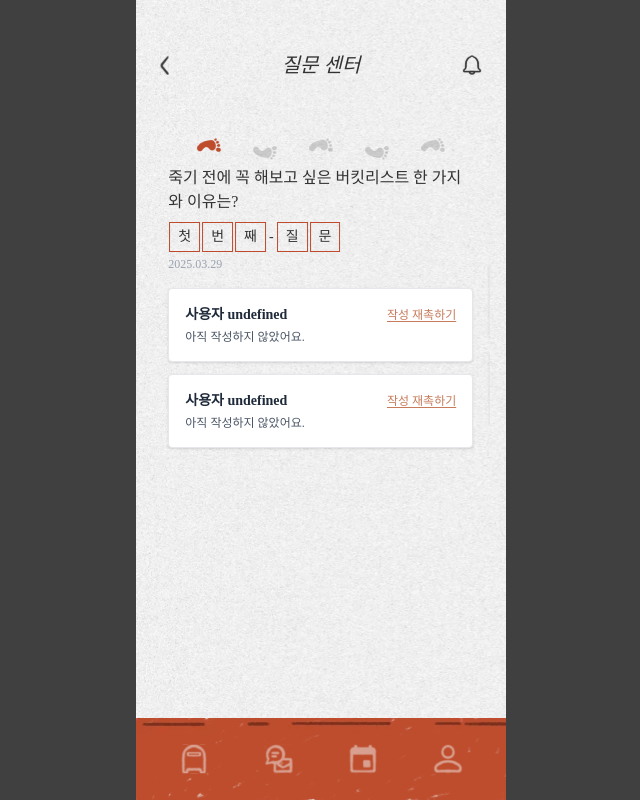
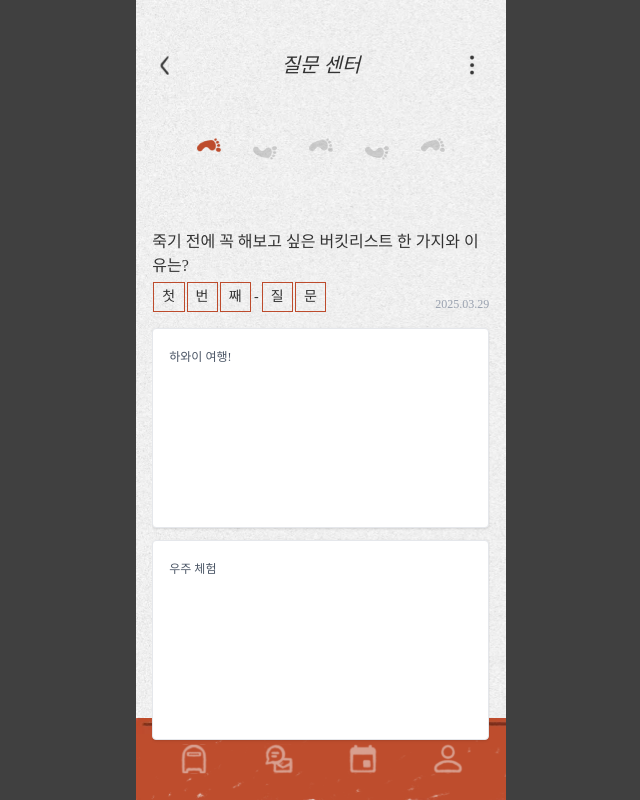
Before and after one commit to MeetCarrier/MeetCarrier-Front, a React (Vite) app: page /survey/1 in a window 1280 px wide. Shown: the whole page, without its empty margins (319-959 px from the left). Built offline with nearby package versions, Linux system fonts and the light colour scheme; no server answers; a web font is replaced by a local one.

Commit message:
✨설문지 페이지 수정

```diff
--- a/src/pages/Chat/SurveyPage.tsx
+++ b/src/pages/Chat/SurveyPage.tsx
@@ -1,14 +1,13 @@
 import { useLocation, useNavigate } from "react-router-dom";
-import { useEffect, useState } from "react";
+import { useRef, useEffect, useState } from "react";
 import { Swiper, SwiperSlide } from "swiper/react";
 import "swiper/css";
 
-import stamp from "../../assets/img/stamp.svg";
-import bell_default from "../../assets/img/icons/NavIcon/bell_default.svg";
 import back_arrow from "../../assets/img/icons/HobbyIcon/back_arrow.svg";
-
 import NavBar from "../../components/NavBar";
 import FootPrintCheck from "./components/FootPrintCheck";
+import menuIcon from "../../assets/img/icons/HobbyIcon/menu.svg";
+import checkIcon from "../../assets/img/icons/HobbyIcon/check.svg";
 
 interface Question {
   questionId: number;
@@ -30,6 +29,12 @@ function SurveyPage() {
   const [currentStep, setCurrentStep] = useState(0);
   const [questions, setQuestions] = useState<Question[]>([]);
   const [answers, setAnswers] = useState<Answer[]>([]);
+  const [isEditing, setIsEditing] = useState(false);
+  const [editedContent, setEditedContent] = useState("");
+  const [isMenuOpen, setIsMenuOpen] = useState(false);
+  const menuRef = useRef<HTMLDivElement>(null);
+
+  const myId = 10;
 
   useEffect(() => {
     fetch("/survey_questions.json")
@@ -43,12 +48,36 @@ function SurveyPage() {
       .catch(console.error);
   }, []);
 
+  useEffect(() => {
+    const handleClickOutside = (e: MouseEvent) => {
+      if (menuRef.current && !menuRef.current.contains(e.target as Node)) {
+        setIsMenuOpen(false);
+      }
+    };
+
+    if (isMenuOpen) {
+      document.addEventListener("mousedown", handleClickOutside);
+    }
+
+    return () => {
+      document.removeEventListener("mousedown", handleClickOutside);
+    };
+  }, [isMenuOpen]);
+
   const handleBackClick = () => {
-    if (currentStep > 0) {
+    if (isEditing) {
+      setIsEditing(false);
+      setEditedContent(""); // reset
+    } else if (currentStep > 0) {
       setCurrentStep((prev) => prev - 1);
     } else {
       navigate(-1);
     }
+  };
+
+  const handleSave = () => {
+    alert(`답변 저장: ${editedContent}`);
+    setIsEditing(false);
   };
 
   const getLabeledQuestionTitle = (index: number, total: number) => {
@@ -69,45 +98,68 @@ function SurveyPage() {
         />
         <p className="text-[20px] font-MuseumClassic_L italic">질문 센터</p>
         <img
-          src={bell_default}
-          alt="bell_default"
+          src={isEditing ? checkIcon : menuIcon}
+          alt={isEditing ? "저장" : "메뉴"}
           className="absolute top-1/2 -translate-y-1/2 right-6 w-[20px] h-[20px] cursor-pointer"
-          onClick={() => navigate("/")}
+          onClick={
+            isEditing ? handleSave : () => setIsMenuOpen((prev) => !prev)
+          }
         />
       </div>
+
+      {isMenuOpen && (
+        <div
+          ref={menuRef}
+          className="absolute top-[90px] right-6 bg-white shadow-md rounded border z-50"
+        >
+          <button
+            className="px-4 py-2 text-sm text-red-600 hover:bg-gray-100 w-full text-left font-GanwonEduAll_Light"
+            onClick={() => {
+              setIsMenuOpen(false);
+              alert("채팅방에서 나갔습니다!");
+              navigate("/chat");
+            }}
+          >
+            채팅방 나가기
+          </button>
+        </div>
+      )}
 
       <div className="w-full h-[calc(100%-200px)] px-4 z-0 font-GanwonEduAll_Light">
         <FootPrintCheck currentStep={currentStep + 1} />
 
         <Swiper
           spaceBetween={16}
-          slidesPerView={1.1}
-          centeredSlides={true}
-          onSlideChange={(swiper) => setCurrentStep(swiper.activeIndex)}
+          slidesPerView={1}
+          centeredSlides={false}
+          onSlideChange={(swiper) => {
+            setCurrentStep(swiper.activeIndex);
+            setIsEditing(false);
+            setEditedContent("");
+          }}
           className="py-6"
         >
           {questions.map((question, index) => {
-            const user1Answer = answers.find(
-              (a) =>
-                a.questionId === question.questionId && a.userId === user1Id
+            const allAnswers = answers.filter(
+              (a) => a.questionId === question.questionId
             );
-            const user2Answer = answers.find(
-              (a) =>
-                a.questionId === question.questionId && a.userId === user2Id
-            );
+            const myAnswer = allAnswers.find((a) => a.userId === myId);
+            const otherAnswer = allAnswers.find((a) => a.userId !== myId);
 
-            const label = getLabeledQuestionTitle(index, questions.length);
+            const myNickname = myId === user1Id ? user1Nickname : user2Nickname;
+            const otherNickname =
+              myId === user1Id ? user2Nickname : user1Nickname;
+
+            const showOther = !isEditing;
 
             return (
               <SwiperSlide key={question.questionId}>
-                <div>
-                  {/* 질문 내용 */}
-                  <p className="text-md font-GanwonEduAll_Bold my-2 text-[#333]">
-                    {question.content}
-                  </p>
+                <p className="mt-18 text-md font-GanwonEduAll_Bold mb-1 text-[#333]">
+                  {question.content}
+                </p>
 
-                  {/* 질문 라벨 박스 */}
-                  <div className="flex items-center text-sm text-[#333] font-GanwonEduAll_Bold mb-1">
+                <div className="flex justify-between items-end mb-4">
+                  <div className="flex items-center text-sm text-[#333] font-GanwonEduAll_Bold">
                     {getLabeledQuestionTitle(index, questions.length)
                       .split("")
                       .map((char, i) =>
@@ -118,52 +170,71 @@ function SurveyPage() {
                         ) : (
                           <span
                             key={i}
-                            className="border border-[#BD4B2C] px-2 py-[4px] mx-[1px]"
+                            className="border border-[#BD4B2C] px-2 py-[4px] mx-[1px] tracking-wide"
                           >
                             {char}
                           </span>
                         )
                       )}
                   </div>
+                  <p className="text-xs text-gray-400">2025.03.29</p>
+                </div>
 
-                  <p className="text-xs text-gray-400 mb-4">2025.03.29</p>
+                {/* 내 답변 */}
+                <div
+                  className="bg-white rounded p-4 shadow-sm border border-gray-200 mb-3 min-h-[200px] cursor-pointer"
+                  onClick={() => {
+                    if (!isEditing) {
+                      setIsEditing(true);
+                      setEditedContent(myAnswer?.content ?? "");
+                    }
+                  }}
+                >
+                  <div className="flex justify-between items-center mb-1">
+                    <p className="text-sm font-semibold text-gray-800">
+                      {myNickname}
+                    </p>
+                  </div>
+                  {isEditing ? (
+                    <textarea
+                      className="w-full h-32 border rounded p-2 text-sm"
+                      value={editedContent}
+                      onChange={(e) => setEditedContent(e.target.value)}
+                    />
+                  ) : (
+                    <p className="text-xs text-gray-600">
+                      {myAnswer?.content ? (
+                        myAnswer.content
+                      ) : (
+                        <>
+                          이곳을 눌러 떠오르는 생각을 남겨보세요.
+                          <br />
+                          친구는 답변을 통해 당신을 알아가게 될 거예요.
+                        </>
+                      )}
+                    </p>
+                  )}
+                </div>
 
-                  {/* 유저 1 답변 */}
-                  <div className="bg-white rounded p-4 shadow-sm border border-gray-200 mb-3">
+                {/* 상대방 답변 (수정 중이면 숨김) */}
+                {showOther && (
+                  <div className="bg-white rounded p-4 shadow-sm border border-gray-200 mb-3 min-h-[200px]">
                     <div className="flex justify-between items-center mb-1">
                       <p className="text-sm font-semibold text-gray-800">
-                        {user1Nickname ?? `사용자 ${user1Id}`}
-                      </p>
-                      <p className="text-xs text-[#C67B5A] underline underline-offset-2 cursor-pointer">
-                        작성 재촉하기
+                        {otherNickname}
                       </p>
                     </div>
                     <p className="text-xs text-gray-600">
-                      {user1Answer?.content ?? "아직 작성하지 않았어요."}
+                      {otherAnswer?.content ?? "아직 작성하지 않았어요."}
                     </p>
                   </div>
-
-                  {/* 유저 2 답변 */}
-                  <div className="bg-white rounded p-4 shadow-sm border border-gray-200 mb-3">
-                    <div className="flex justify-between items-center mb-1">
-                      <p className="text-sm font-semibold text-gray-800">
-                        {user2Nickname ?? `사용자 ${user2Id}`}
-                      </p>
-                      <p className="text-xs text-[#C67B5A] underline underline-offset-2 cursor-pointer">
-                        작성 재촉하기
-                      </p>
-                    </div>
-                    <p className="text-xs text-gray-600">
-                      {user2Answer?.content ?? "아직 작성하지 않았어요."}
-                    </p>
-                  </div>
-                </div>
+                )}
               </SwiperSlide>
             );
           })}
         </Swiper>
 
-        {currentStep === questions.length - 1 && (
+        {currentStep === questions.length - 1 && !isEditing && (
           <div className="flex justify-center mt-4">
             <button
               className="px-6 py-2 bg-[#C67B5A] text-white text-sm font-GanwonEduAll_Bold rounded-md"
```
Also changed, not shown: public/survey_answers.json (renamed from public/survey_answer.json), src/assets/img/icons/HobbyIcon/menu.svg (added).
